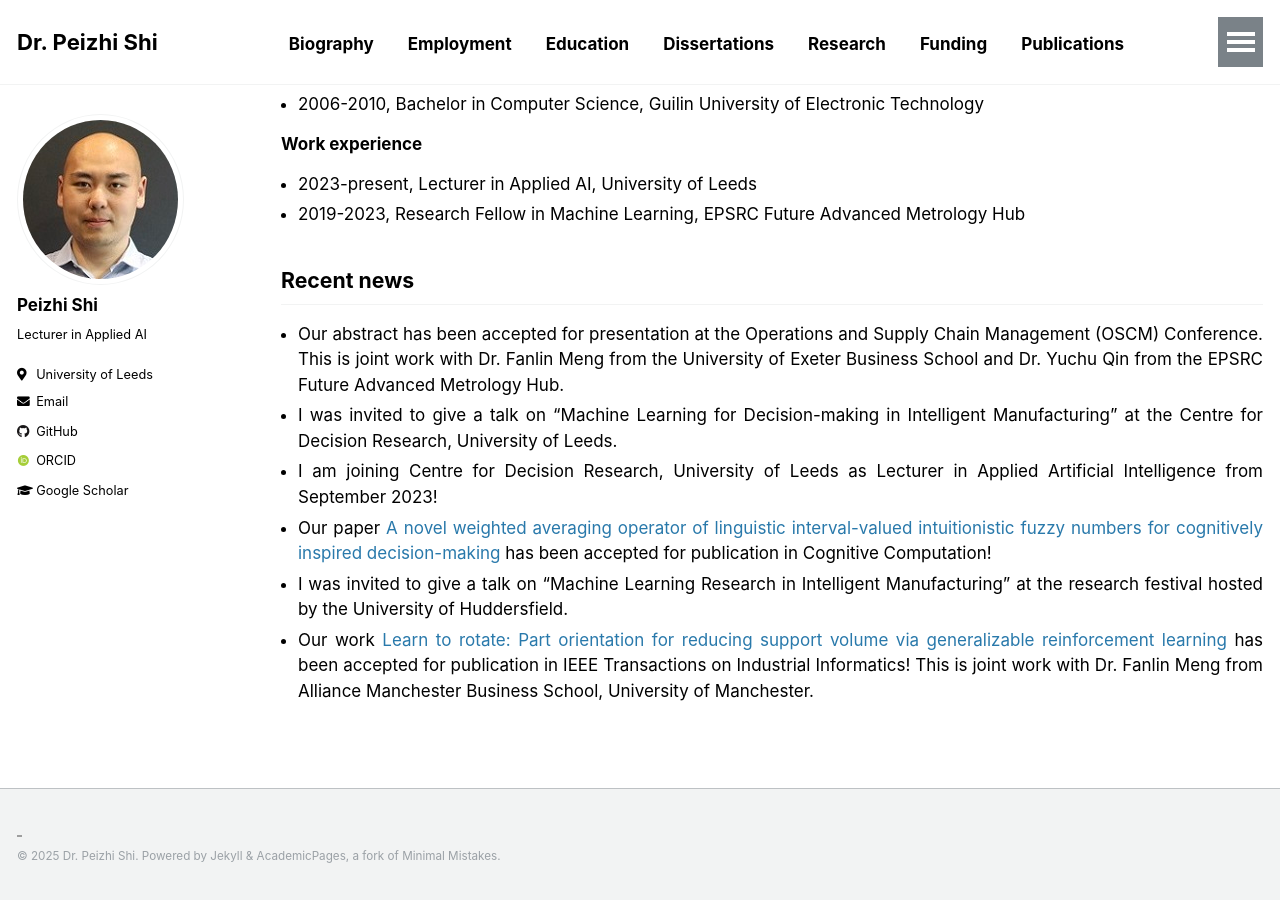
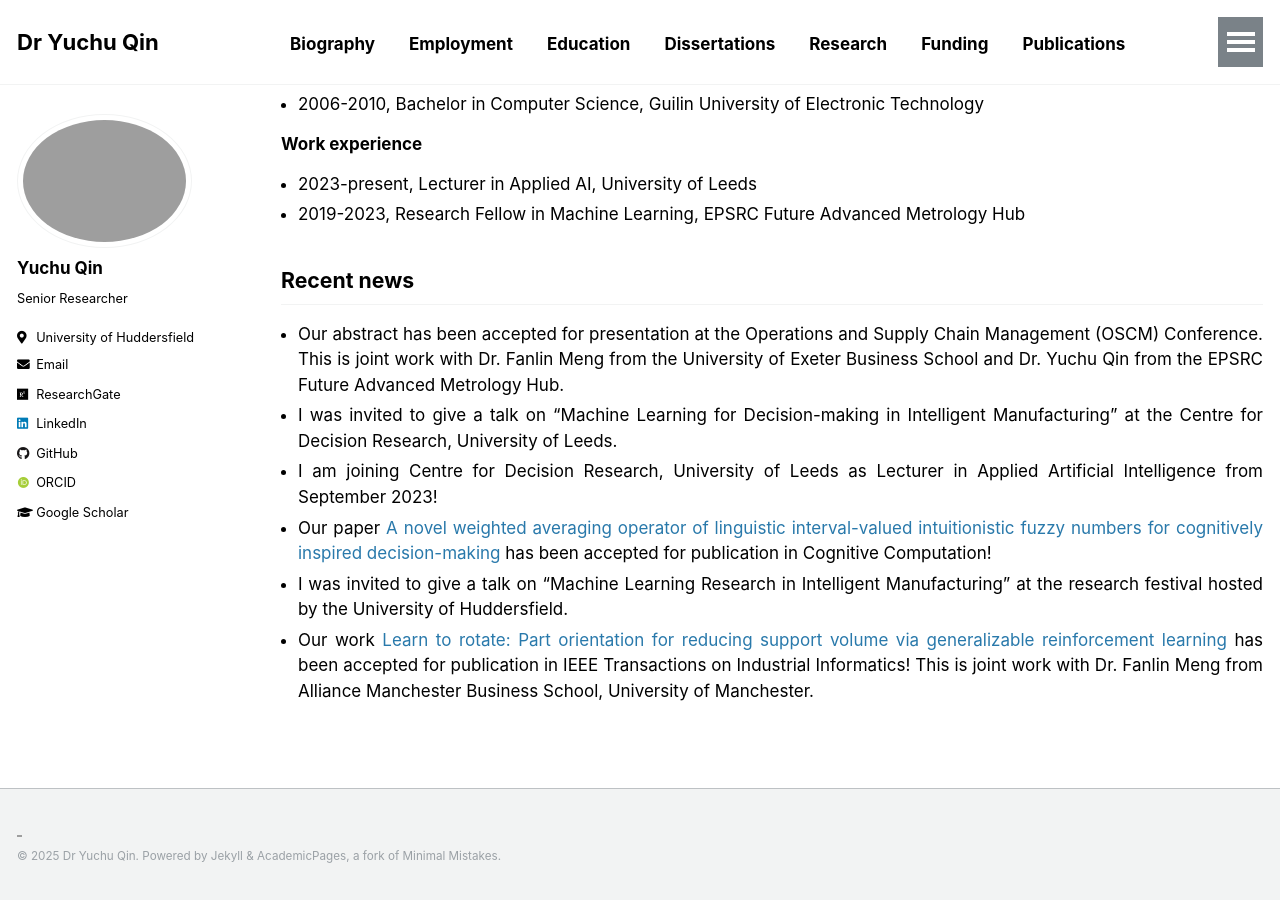
Before and after one commit to yuchu-qin/yuchu-qin.github.io, a Jekyll site: the page built from _pages/index.md, in a window 1280 px wide and 900 px high, scrolled down 2170 px. Built offline with Jekyll 4.4.1, drawn with Linux system fonts in a browser that asks for light colours; some web fonts are replaced; our own code applies the rules of GitHub Pages for plain Markdown files.

Commit message:
Update _config.yml

```diff
--- a/_config.yml
+++ b/_config.yml
@@ -7,13 +7,13 @@
 
 # Site Settings
 locale                   : "en-US"
-title                    : "Dr.  Peizhi Shi"
+title                    : "Dr Yuchu Qin"
 title_separator          : "-"
-name                     : &name "Dr. Peizhi Shi"
-description              : &description "Lecturer in Applied Artificial Intelligence"
-url                      : https://peizhishi.github.io # the base hostname & protocol for your site e.g. "https://mmistakes.github.io"
+name                     : &name "Dr Yuchu Qin"
+description              : &description "Senior Researcher"
+url                      : https://yuchu-qin.github.io/ # the base hostname & protocol for your site e.g. "https://mmistakes.github.io"
 baseurl                  : "" # the subpath of your site, e.g. "/blog"
-repository               : "peizhishi/peizhishi.github.io"
+repository               : "yuchu-qin/yuchu-qin.github.io"
 teaser                   : # filename of teaser fallback teaser image placed in /images/, .e.g. "500x300.png"
 breadcrumbs              : false # true, false (default)
 words_per_minute         : 160
@@ -84,15 +84,15 @@ analytics:
 
 # Site Author
 author:
-  name             : "Peizhi Shi"
-  avatar           : "myprofile.jpeg"
-  bio              : "Lecturer in Applied AI"
+  name             : "Yuchu Qin"
+  avatar           : "yuchu.jpg"
+  bio              : "Senior Researcher"
   location         :
-  employer         : "University of Leeds"
+  employer         : "University of Huddersfield"
   pubmed           :
-  googlescholar    : "https://scholar.google.com/citations?user=qQuCvmQAAAAJ"
-  email            : "p.shi@leeds.ac.uk"
-  researchgate     :  # example: "https://www.researchgate.net/profile/yourprofile"
+  googlescholar    : "https://scholar.google.com/citations?user=hFWFwUgAAAAJ&hl=en"
+  email            : "y.qin@hud.ac.uk"
+  researchgate     : "https://www.researchgate.net/profile/Yuchu-Qin"
   uri              :
   bitbucket        :
   codepen          :
@@ -100,14 +100,14 @@ author:
   flickr           :
   facebook         :
   foursquare       :
-  github           : "PeizhiShi"
+  github           : "yuchu-qin"
   google_plus      :
   keybase          :
   instagram        :
   impactstory      : #"https://profiles.impactstory.org/u/xxxx-xxxx-xxxx-xxxx"
   lastfm           :
-  linkedin         :
-  orcid            : "https://orcid.org/0000-0001-6724-282X"
+  linkedin         : "https://uk.linkedin.com/in/yuchu-qin-67a138135"
+  orcid            : "https://orcid.org/0000-0002-5723-5519"
   pinterest        :
   soundcloud       :
   stackoverflow    : # http://stackoverflow.com/users/123456/username
```
